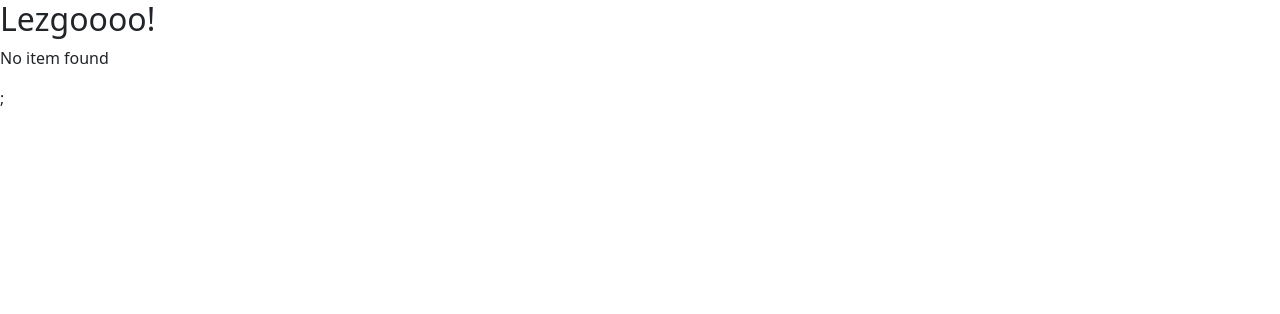
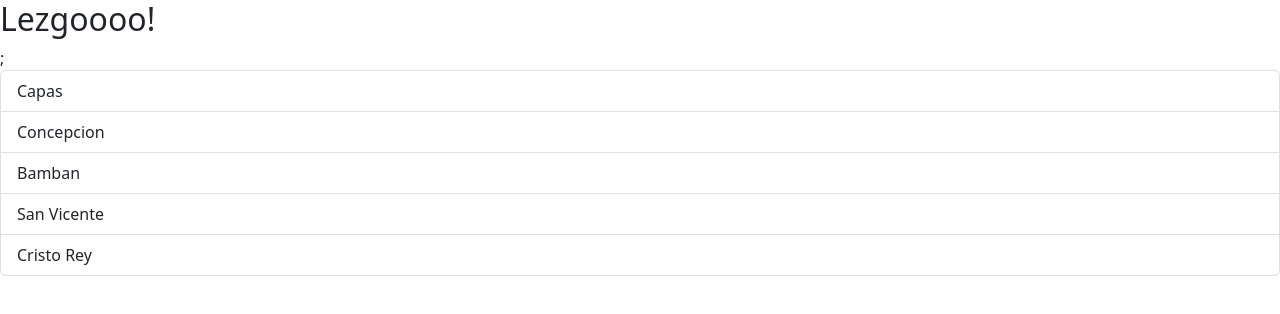
Before and after one commit to aecial/react-prac, a React (Vite) app in the folder react-app/: page / in a window 1280 px wide. Shown: the top 314 px of the page. Built offline with nearby package versions, Linux system fonts and the light colour scheme.

Commit message:
Finished event Handling and using state hooks

```diff
--- a/react-app/src/components/ListGroup.tsx
+++ b/react-app/src/components/ListGroup.tsx
@@ -1,14 +1,29 @@
+import { useState } from "react";
+
 function ListGroup() {
   let items = ["Capas", "Concepcion", "Bamban", "San Vicente", "Cristo Rey"];
-  items = [];
+  // Hook
+  const [selectedIndex, setSelectedIndex] = useState(-1);
+  // Event Handler
+  const handleClick = (event: MouseEvent) => console.log(event);
+
   return (
     <>
       <h2>Lezgoooo!</h2>
       <ul className="list-group">
-
-        { items.length === 0 && <p>No item found</p>};
-        {items.map((item) => (
-          <li key={item} className="list-group-item">
+        {items.length === 0 && <p>No item found</p>};
+        {items.map((item, index) => (
+          <li
+            key={item}
+            onClick={() => {
+              setSelectedIndex(index);
+            }}
+            className={
+              selectedIndex === index
+                ? "list-group-item active"
+                : "list-group-item"
+            }
+          >
             {item}
           </li>
         ))}
```
Also changed, not shown: react-app/src/App.tsx (+5 -2 lines).
